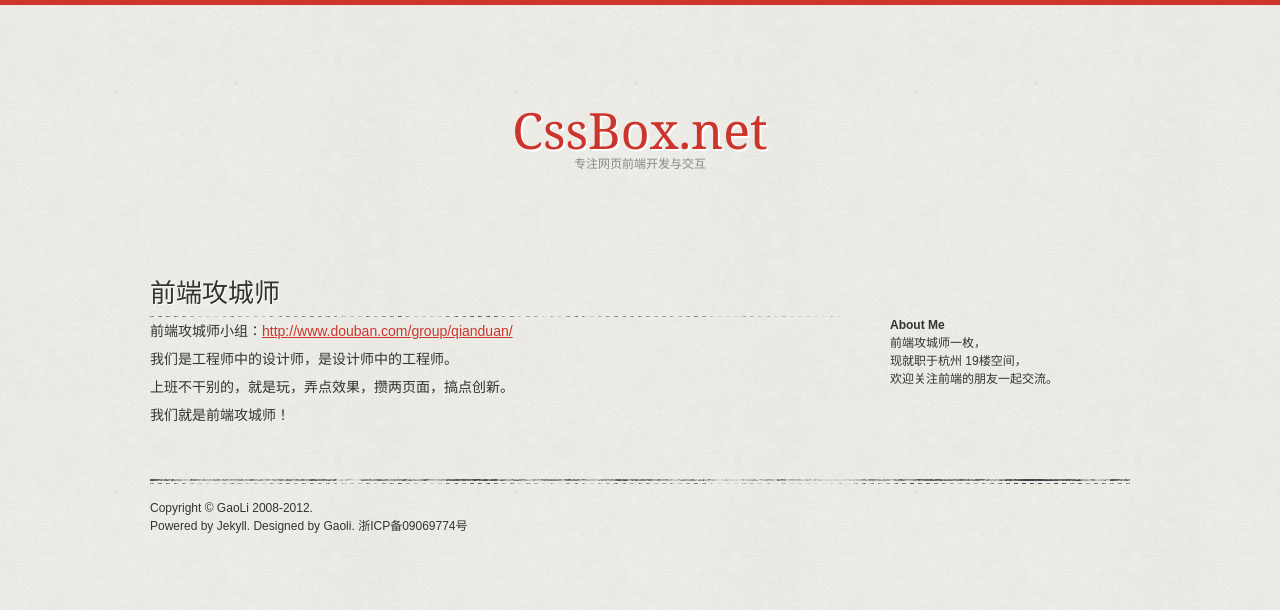
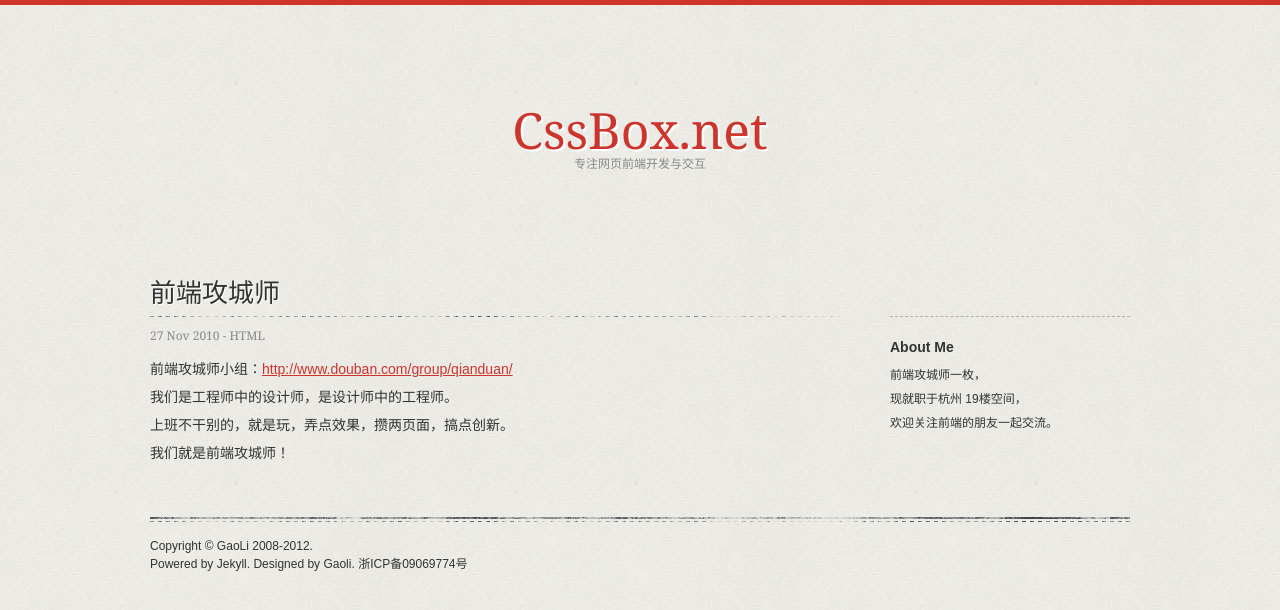
Before and after one commit to xiaoxiehang/gaoli.github.com, a Jekyll site: the page built from _posts/2010-11-27-qianduan.md, in a window 1280 px wide. Shown: the top 610 px of the page. Built offline with Jekyll 4.4.1, drawn with Linux system fonts in a browser that asks for light colours; Markdown is read by kramdown in place of the engine named in the settings.

Commit message:
update style

```diff
--- a/_layouts/post.html
+++ b/_layouts/post.html
@@ -5,6 +5,7 @@ layout: default
 <article class="post">
     <header class="post-hd">
         <h1>{{ page.title }}</h1>
+        <p>{{ page.date | date_to_string }} - {{ page.category }}</p>
     </header>
     <div class="post-bd">
         {{ content }}
--- a/css/style.css
+++ b/css/style.css
@@ -44,7 +44,14 @@ audio:not([controls]) {display:none;}
 /*=S post */
 .post {}
     .post-hd h1 {padding-bottom:5px;font:26px/1.5 "Microsoft Yahei",Georgia;text-shadow:1px 1px 0 #FFF;background:url("/images/dotted-line.png") no-repeat 0 43px;}
+    .post-hd p {margin:10px 0;font:12px/1.5 Georgia;color:#888;overflow:hidden;}
     .post-bd {font-size:14px;line-height:28px;}
         .post-bd a, .post-bd a:visited {color:#CC342C;text-decoration:underline;}
         .post-bd a:hover {color:#333;}
 /*=E post */
+
+/*=S widget */
+.widget {padding:20px 0;border-top:dashed 1px #B1B1A8;}
+	.widget h3 {margin-bottom:5px;font-size:14px;}
+	.widget li {height:24px;line-height:24px;}
+/*=E widget */
```
